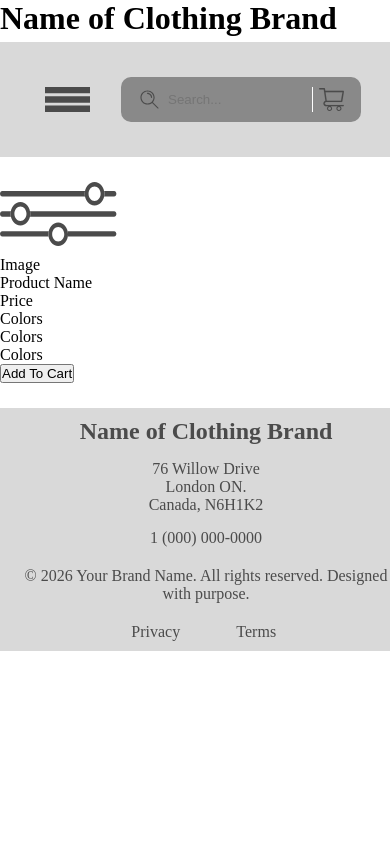
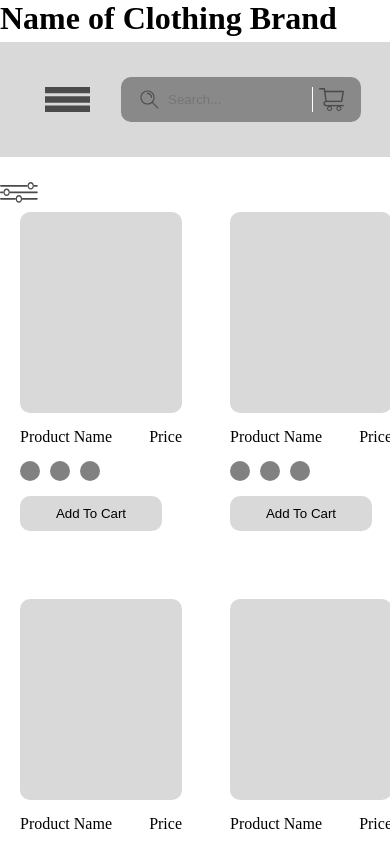
Before and after one commit to cunderhill17/ecommerce-react-app, a React (Vite) app in the folder e-commerce-clothing/: page /products in a window 390 px wide. Shown: the top 844 px of the page. Built offline with nearby package versions, Linux system fonts and the light colour scheme.

Commit message:
Create Products Component Styling
This commit adds styling to the products component for mobile

```diff
--- /dev/null
+++ b/e-commerce-clothing/src/Products.css
@@ -0,0 +1,52 @@
+.filterIcon {
+    width: 38px;
+}
+
+.productCon {
+    display: flex;
+    padding: 0px 20px;
+    flex-wrap: wrap;
+    gap: 48px;
+}
+
+.productCard {
+    display: flex;
+    flex-direction: column;
+    gap: 15px;
+    width: 162px;
+    margin-bottom: 20px;
+
+    .productImg {
+        width: 162px;
+        height: 201px;
+        background-color: #D9D9D9;
+        border-radius: 10px;
+    }
+
+    .productDetails {
+        display: flex;
+        justify-content: space-between;
+    }
+
+    .productColours {
+        display: flex;
+        gap: 10px;
+        flex-wrap: wrap;
+
+        .colour {
+            width: 20px;
+            height: 20px;
+            border-radius: 50%;
+            background-color: #828181;
+        }
+    }
+
+    .addCartBtn {
+        width: 142px;
+        height: 35px;
+        background-color: #D9D9D9;
+        border: none;
+        border-radius: 10px;
+        cursor: pointer;
+    }
+}
--- a/e-commerce-clothing/src/Products.jsx
+++ b/e-commerce-clothing/src/Products.jsx
@@ -1,4 +1,5 @@
 import './global/grid.css'
+import './Products.css'
 import filter from './assets/filter-icon.svg'
 
 
@@ -13,23 +14,65 @@ export default function Products() {
             <section className='grid-con'>
 
                 <div className='col-span-full'>
-                    <img src={filter} alt="Filter Icon" />
+                    <img className='filterIcon' src={filter} alt="Filter Icon" />
                 </div>
 
                 <section className='productCon col-span-full'>
 
                     <div className='productCard'>
-                        <div>Image</div>
-                        <div>
+                        <div className='productImg'></div>
+                        <div className='productDetails'>
                             <p>Product Name</p>
                             <p>Price</p>
                         </div>
-                        <div className='ProductColours'>
-                            <div>Colors</div>
-                            <div>Colors</div>
-                            <div>Colors</div>
+                        <div className='productColours'>
+                            <div className='colour'></div>
+                            <div className='colour'></div>
+                            <div className='colour'></div>
                         </div>
-                        <button>Add To Cart</button>
+                        <button className='addCartBtn'>Add To Cart</button>
+                    </div>
+
+                    <div className='productCard'>
+                        <div className='productImg'></div>
+                        <div className='productDetails'>
+                            <p>Product Name</p>
+                            <p>Price</p>
+                        </div>
+                        <div className='productColours'>
+                            <div className='colour'></div>
+                            <div className='colour'></div>
+                            <div className='colour'></div>
+                        </div>
+                        <button className='addCartBtn'>Add To Cart</button>
+                    </div>
+
+                    <div className='productCard'>
+                        <div className='productImg'></div>
+                        <div className='productDetails'>
+                            <p>Product Name</p>
+                            <p>Price</p>
+                        </div>
+                        <div className='productColours'>
+                            <div className='colour'></div>
+                            <div className='colour'></div>
+                            <div className='colour'></div>
+                        </div>
+                        <button className='addCartBtn'>Add To Cart</button>
+                    </div>
+
+                    <div className='productCard'>
+                        <div className='productImg'></div>
+                        <div className='productDetails'>
+                            <p>Product Name</p>
+                            <p>Price</p>
+                        </div>
+                        <div className='productColours'>
+                            <div className='colour'></div>
+                            <div className='colour'></div>
+                            <div className='colour'></div>
+                        </div>
+                        <button className='addCartBtn'>Add To Cart</button>
                     </div>
 
                 </section>
```
